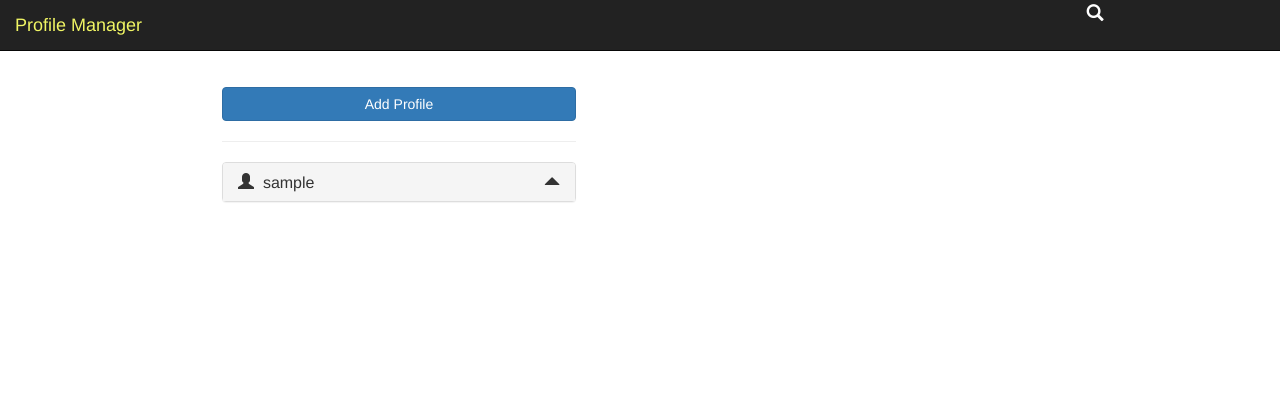
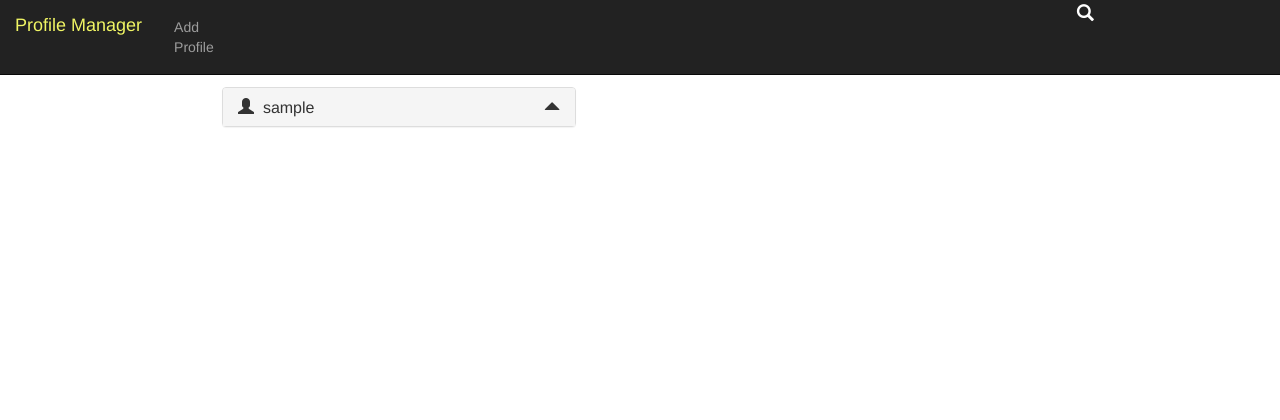
Before and after one commit to quauab/PersistantProfileManager, a Node server app: template views/index.ejs in a window 1280 px wide. Shown: the top 420 px of the page. Run offline with Node 20, Linux system fonts and the light colour scheme; the template is opened without the code that fills it: most values are stand-ins (such as "Sample title", 1, 10 or a date in 2020).

Commit message:
Replaced the add profile button with a navigation link

```diff
--- a/public/css/style.css
+++ b/public/css/style.css
@@ -15,7 +15,6 @@ label {
 li {
 	text-align: left;
     padding:2%;
-    padding-left:7%;
 }
 
 ul[id="inputAdder"]>li {
@@ -39,6 +38,10 @@ a {
 
 a:hover {
     text-decoration:underline;
+}
+
+#addProfile {
+    margin-top:10%;
 }
 
 
--- a/views/index.ejs
+++ b/views/index.ejs
@@ -14,6 +14,13 @@
 				<div class="navbar-header">
 					<span class="navbar-brand text topHeader" id="navbarheadertop">Profile Manager</span>
 				</div>
+                <ul class="nav navbar-nav">
+                    <li>
+                        <a data-toggle="modal" href="#formModalProfile">
+                            Add Profile
+                        </a>
+                    </li>
+                </ul>
 				<ul class="nav navbar-nav pull-right">
 					<li role="presentation">
                         <div class="searchDiv container-flex">
@@ -33,13 +40,14 @@
 			</div>
 		</nav>
 
+      <!--   <header id="addProfile">
+            <button type="button" class="btn btn-primary btn-block" data-toggle="modal" data-target="#formModalProfile">
+                Add Profile
+            </button>
+        </header> -->
+
 		<div id="main" class="row main container">
-
             <div class="col-md-6 right v-scroll profileContent">
-                <button type="button" class="btn btn-primary btn-block" data-toggle="modal" data-target="#formModalProfile">
-                    Add Profile
-                </button>
-                <hr>
 
                 <% profiles.forEach(function(profile){%>
                     <div class="panel-group">
```
